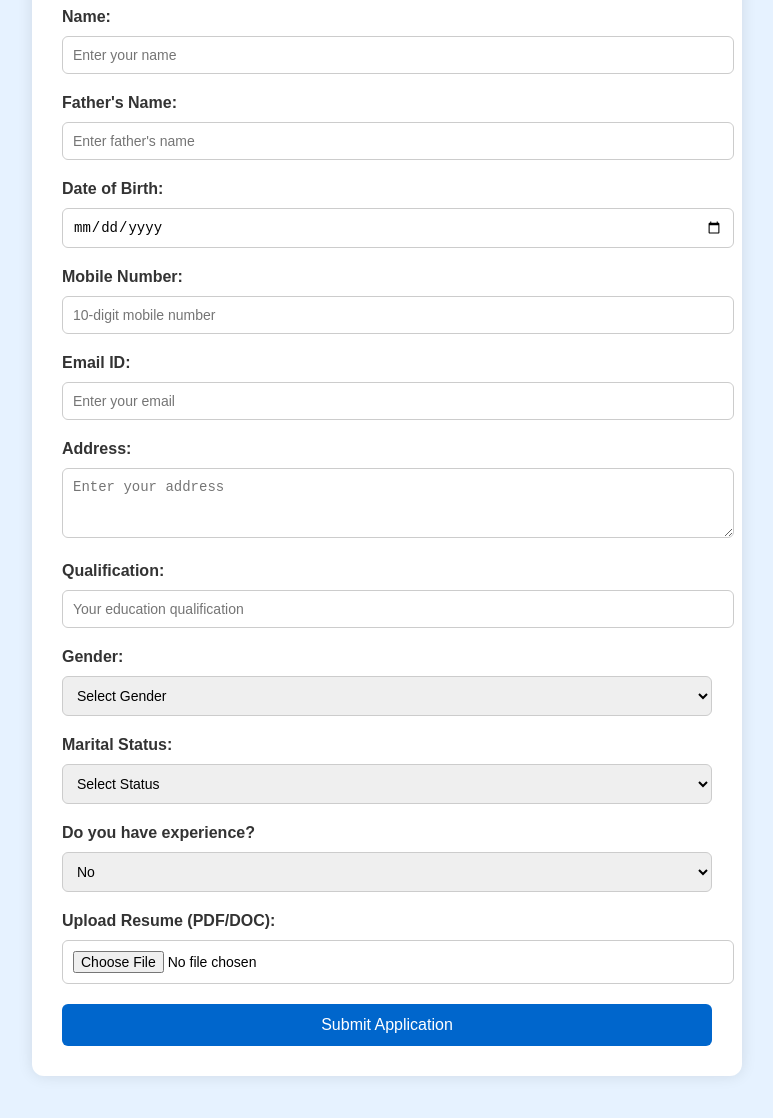
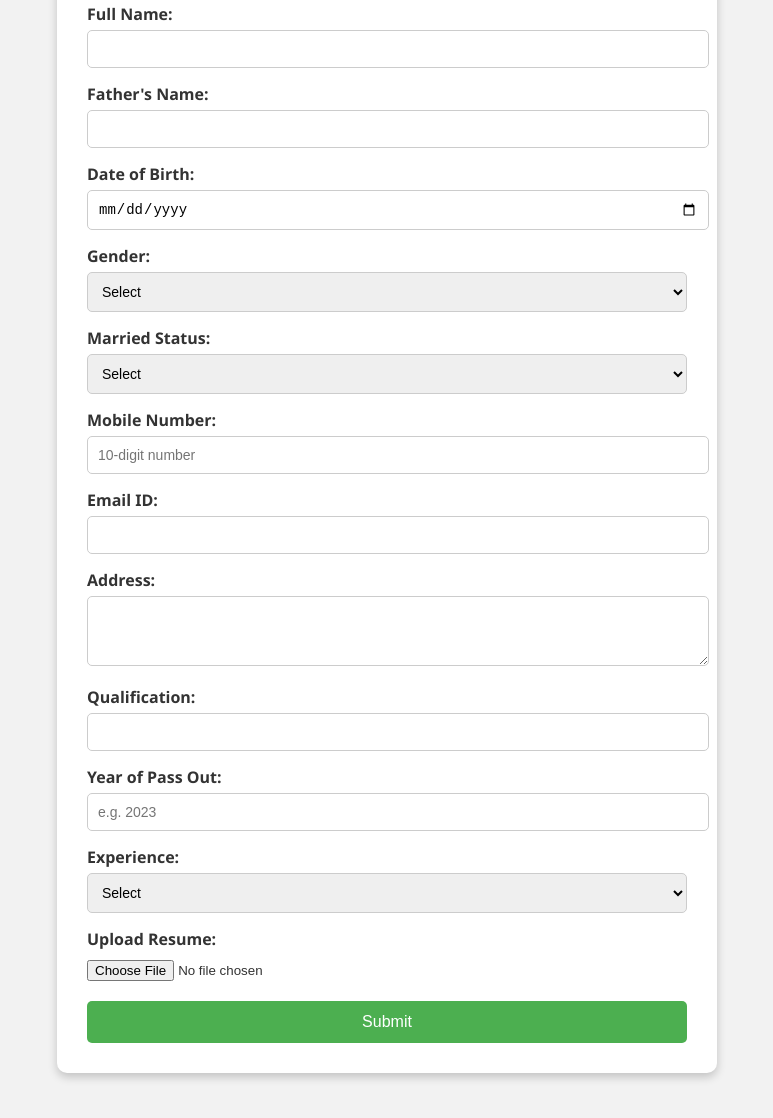
Before and after one commit to lakshmanan29062007/Lachu, a plain HTML site: page index.html in a window 1280 px wide. Shown: the part 140-1258 px from the top of the page, without its empty margins (253-1026 px from the left). Drawn offline with Linux system fonts and the light colour scheme.

Commit message:
index.html

```diff
--- a/index.html
+++ b/index.html
@@ -1,122 +1,148 @@
 <!DOCTYPE html>
-<html>
+<html lang="en">
 <head>
-  <title>Work Application Form</title>
+  <meta charset="UTF-8">
+  <title>Work Form</title>
   <style>
     body {
-      background-color: #e6f2ff;
-      font-family: Arial, sans-serif;
+      background-color: #f2f2f2;
+      font-family: 'Segoe UI', sans-serif;
     }
+
     .form-container {
-      width: 90%;
-      max-width: 650px;
-      margin: 50px auto;
+      background-color: #ffffff;
+      max-width: 600px;
+      margin: 40px auto;
       padding: 30px;
-      background-color: #ffffff;
-      border-radius: 12px;
-      box-shadow: 0 0 15px rgba(0, 0, 0, 0.1);
+      border-radius: 10px;
+      box-shadow: 0 4px 10px rgba(0, 0, 0, 0.2);
+      color: #333;
     }
+
     .form-container h2 {
       text-align: center;
-      color: #004080;
+      color: #4CAF50;
       margin-bottom: 20px;
     }
-    input, select, textarea {
+
+    label {
+      display: block;
+      margin-top: 15px;
+      font-weight: bold;
+    }
+
+    input[type="text"],
+    input[type="email"],
+    input[type="tel"],
+    input[type="date"],
+    input[type="number"],
+    select,
+    textarea {
       width: 100%;
       padding: 10px;
-      margin: 10px 0 20px 0;
       border: 1px solid #ccc;
-      border-radius: 6px;
+      margin-top: 5px;
+      border-radius: 5px;
       font-size: 14px;
     }
-    label {
-      font-weight: bold;
-      color: #333;
+
+    input[type="file"] {
+      margin-top: 10px;
     }
-    button {
+
+    .experience-details {
+      display: none;
+    }
+
+    .form-container button {
+      margin-top: 20px;
       width: 100%;
       padding: 12px;
-      background-color: #0066cc;
+      background-color: #4CAF50;
+      border: none;
       color: white;
-      border: none;
-      border-radius: 6px;
       font-size: 16px;
+      border-radius: 5px;
       cursor: pointer;
     }
-    button:hover {
-      background-color: #004d99;
+
+    .form-container button:hover {
+      background-color: #45a049;
     }
   </style>
+  <script>
+    function toggleExperienceDetails(value) {
+      const details = document.getElementById('experience-details');
+      details.style.display = value === 'Yes' ? 'block' : 'none';
+    }
+  </script>
 </head>
 <body>
 
 <div class="form-container">
   <h2>Work Application Form</h2>
-  <form action="https://formsubmit.co/lakshmananr29062007@gmail.com" method="POST" enctype="multipart/form-data">
+  <form action="lakshmananr29062007@gmail.com" method="POST" enctype="multipart/form-data">
 
-    <label>Name:</label>
-    <input type="text" name="Name" placeholder="Enter your name" required>
+    <label for="name">Full Name:</label>
+    <input type="text" name="Name" required>
 
-    <label>Father's Name:</label>
-    <input type="text" name="Father Name" placeholder="Enter father's name" required>
+    <label for="father-name">Father's Name:</label>
+    <input type="text" name="Father Name" required>
 
-    <label>Date of Birth:</label>
+    <label for="dob">Date of Birth:</label>
     <input type="date" name="Date of Birth" required>
-
-    <label>Mobile Number:</label>
-    <input type="tel" name="Mobile Number" placeholder="10-digit mobile number" pattern="[0-9]{10}" required>
-
-    <label>Email ID:</label>
-    <input type="email" name="Email ID" placeholder="Enter your email" required>
-
-    <label>Address:</label>
-    <textarea name="Address" placeholder="Enter your address" rows="3" required></textarea>
-
-    <label>Qualification:</label>
-    <input type="text" name="Qualification" placeholder="Your education qualification" required>
 
     <label>Gender:</label>
     <select name="Gender" required>
-      <option value="">Select Gender</option>
+      <option value="" disabled selected>Select</option>
       <option>Male</option>
       <option>Female</option>
       <option>Other</option>
     </select>
 
-    <label>Marital Status:</label>
-    <select name="Marital Status" required>
-      <option value="">Select Status</option>
+    <label>Married Status:</label>
+    <select name="Married Status" required>
+      <option value="" disabled selected>Select</option>
       <option>Married</option>
       <option>Unmarried</option>
     </select>
 
-    <label>Do you have experience?</label>
-    <select name="Experience Status" id="experienceSelect" onchange="toggleExperienceDetails()">
+    <label for="mobile">Mobile Number:</label>
+    <input type="tel" name="Mobile Number" required pattern="[0-9]{10}" placeholder="10-digit number">
+
+    <label for="email">Email ID:</label>
+    <input type="email" name="Email ID" required>
+
+    <label for="address">Address:</label>
+    <textarea name="Address" rows="3" required></textarea>
+
+    <label for="qualification">Qualification:</label>
+    <input type="text" name="Qualification" required>
+
+    <label>Year of Pass Out:</label>
+    <input type="number" name="Pass Out Year" placeholder="e.g. 2023" min="1950" max="2099" required>
+
+    <label>Experience:</label>
+    <select name="Experience" onchange="toggleExperienceDetails(this.value)" required>
+      <option value="" disabled selected>Select</option>
+      <option value="Yes">Yes</option>
       <option value="No">No</option>
-      <option value="Yes">Yes</option>
     </select>
 
-    <div id="experienceFields" style="display:none;">
+    <div class="experience-details" id="experience-details">
       <label>Years of Experience:</label>
-      <input type="text" name="Experience Years" placeholder="e.g. 2 years">
+      <input type="number" name="Years of Experience" min="0" max="50">
+
       <label>Work Details:</label>
-      <textarea name="Work Details" placeholder="Brief about your work" rows="3"></textarea>
+      <textarea name="Work Details" rows="3"></textarea>
     </div>
 
-    <label>Upload Resume (PDF/DOC):</label>
+    <label for="resume">Upload Resume:</label>
     <input type="file" name="Resume" accept=".pdf,.doc,.docx" required>
 
-    <button type="submit">Submit Application</button>
+    <button type="submit">Submit</button>
   </form>
 </div>
 
-<script>
-  function toggleExperienceDetails() {
-    const select = document.getElementById('experienceSelect');
-    const fields = document.getElementById('experienceFields');
-    fields.style.display = (select.value === 'Yes') ? 'block' : 'none';
-  }
-</script>
-
 </body>
-</html>
+  </html>
```
